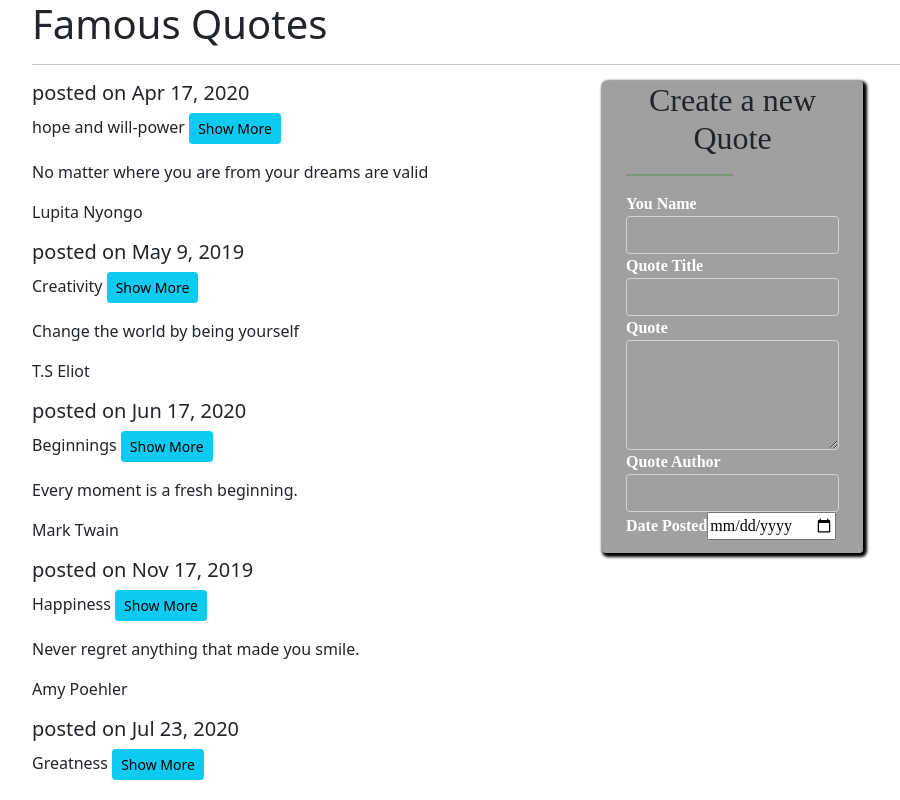
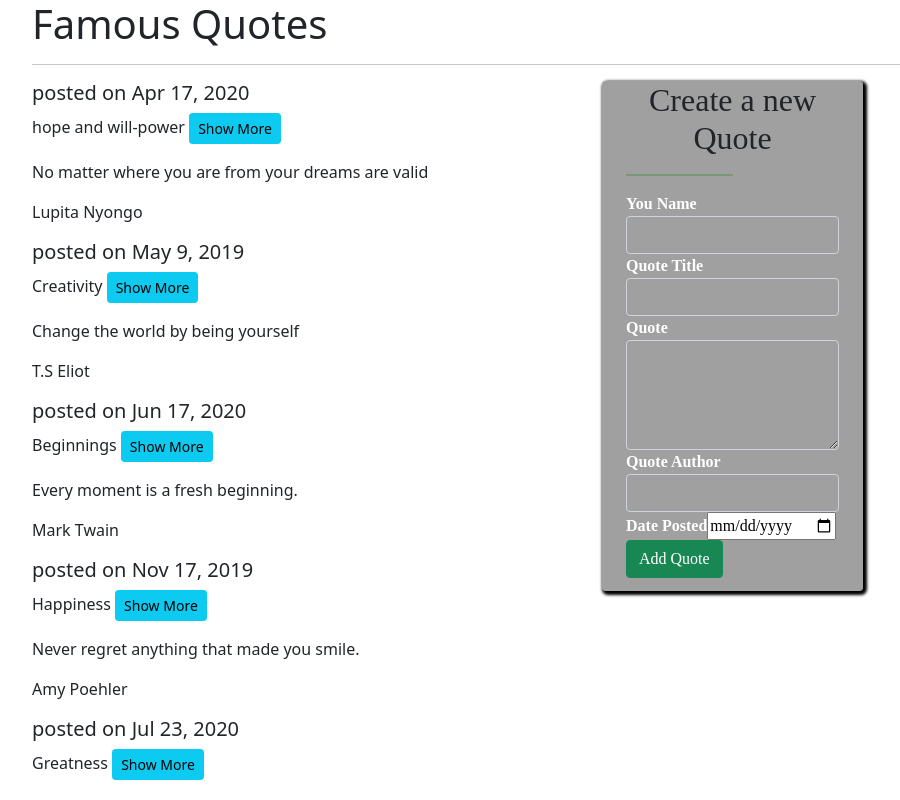
Before and after one commit to encok/Quotes-App, an Angular app: page / in a window 1280 px wide. Shown: the top 800 px of the page, without its empty margins (50-950 px from the left). Built offline with nearby package versions, Linux system fonts and the light colour scheme.

Commit message:
adding the submit buttone to the form

```diff
--- a/src/app/quotes-form/quotes-form.component.html
+++ b/src/app/quotes-form/quotes-form.component.html
@@ -48,5 +48,6 @@
 
         </div>
       </div>
+      <button type="submit" class="btn btn-success">Add Quote</button>
   </form>
 </div>
```
